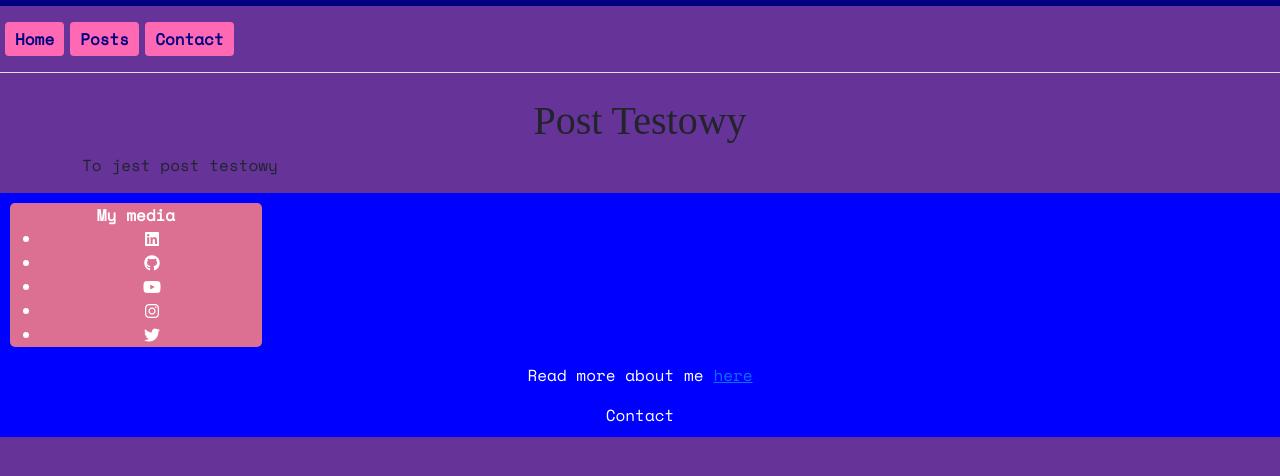
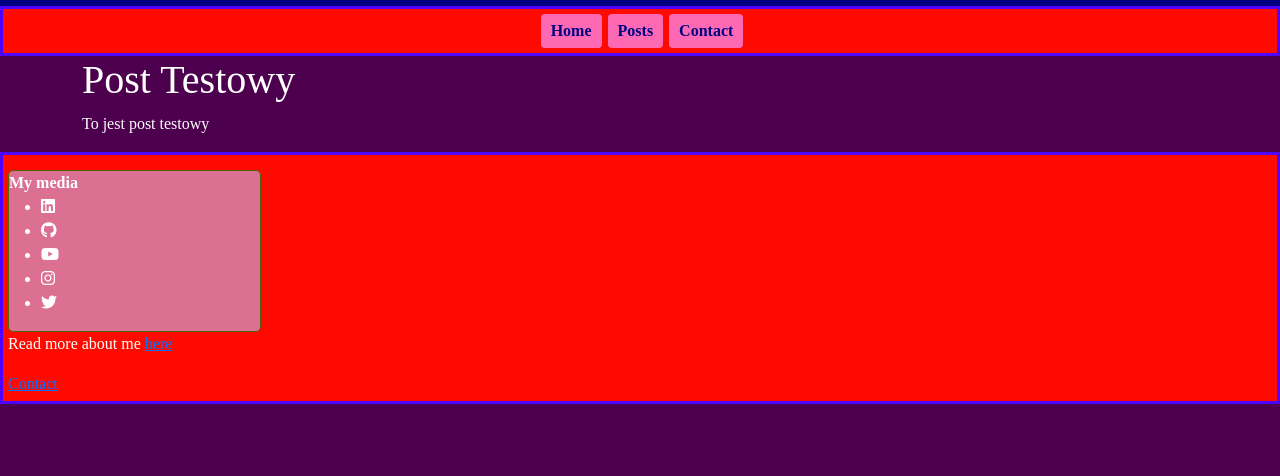
Before and after one commit to Uncle-Moris/MyBlog, a Django app: page /posts/1 in a window 1280 px wide. Shown: the top 476 px of the page. Run offline with Django 4.2, Linux system fonts and the light colour scheme; data comes from the database, SQL or seed files in the repository; some libraries are stand-ins or nearby versions.

Commit message:
css clean up

```diff
--- a/my_blog/main/static/main/css/style.css
+++ b/my_blog/main/static/main/css/style.css
@@ -1,8 +1,12 @@
-body {
-    background-color: rebeccapurple;
-    font-family: 'Space Mono', monospace;
+.default{
+    background-color: rgb(77, 0, 77);
+    font-family: "Times New Roman";
+    text-align: inherit;
+    text-decoration: none;
+    transition: 1s;
+    color: white;
+    text-decoration: none;
 }
-
 .my-header{
     width: 100%;
     height: 6px;
@@ -10,13 +14,7 @@ body {
 }
 
 
-.page-title {
-    font-family: "Times New Roman";
-    text-align: center;
-}
-.content_box {
-    padding: 0;
-}
+
 #beautiful_me{
     width: 100px;
     height: 100px;
@@ -30,15 +28,16 @@ body {
     color: pink;
     text-decoration: none;
 
+
 }
-
 .link-to-post:hover{
     color: palevioletred;
-    font-family: "Comic Sans MS";
+    font-weight: 500;
 }
 
 i {
     color: white;
+    transition: 1s;
 }
 i:hover {
     color: darkgoldenrod;
@@ -66,20 +65,25 @@ i:hover {
 
 }
 
-footer{
+.nav-bar{
     box-sizing: border-box;
-    background-color: blue;
-    margin-bottom: 0;
-    margin-bottom: 0px ;
-    padding: 10px;
+    background-color: rgb(700, 10, 0);
+    padding: 5px;
+    margin: 0;
+    border: rgba(78,1,808, 50) solid 3px;
+    width: inherit;
+    height: auto;
+    position: inherit;
 }
-
 
 .my-media {
     box-sizing: border-box;
     width: 20%;
-    height: 10%;
+    height: auto;
     background-color: palevioletred;
     align-items: center;
     border-radius: 5px;
+    margin-right: -50px;
+    margin-top: 10px;
+    border: rgba(78,100,0, 1) solid 1px;
 }
--- a/my_blog/main/templates/home.html
+++ b/my_blog/main/templates/home.html
@@ -14,9 +14,9 @@
     {% block style %} {% endblock %}
     <title>{% block title %}{% endblock %}</title>
 </head>
-<body>
+<body class="default">
     <header class="my-header"></header>
-    <nav class="d-flex flex-wrap align-items-center justify-content-center justify-content-md-between py-3 mb-4 border-bottom">
+    <nav class="nav-bar">
         <ul class="nav col-12 col-md-auto mb-2 justify-content-center mb-md-0">
             <li class="my-nav-item">
                 <a href="{% url 'main:home' %}"> Home </a>
@@ -35,7 +35,7 @@
         {% block content %}
         {% endblock %}
     </main>
-    <footer class="bg-blue text-center text-white">
+    <footer class="nav-bar">
         <div class="my-media">
             <strong>My media</strong>
             <ul>
@@ -50,7 +50,7 @@
             <p>Read more about me <a href="{% url 'main:about' %}">here</a></p>
         </div>
         <div>
-            Contact
+            <a href="{% url 'main:contact' %}"> Contact </a>
         </div>
     </footer>
 </body>
```
